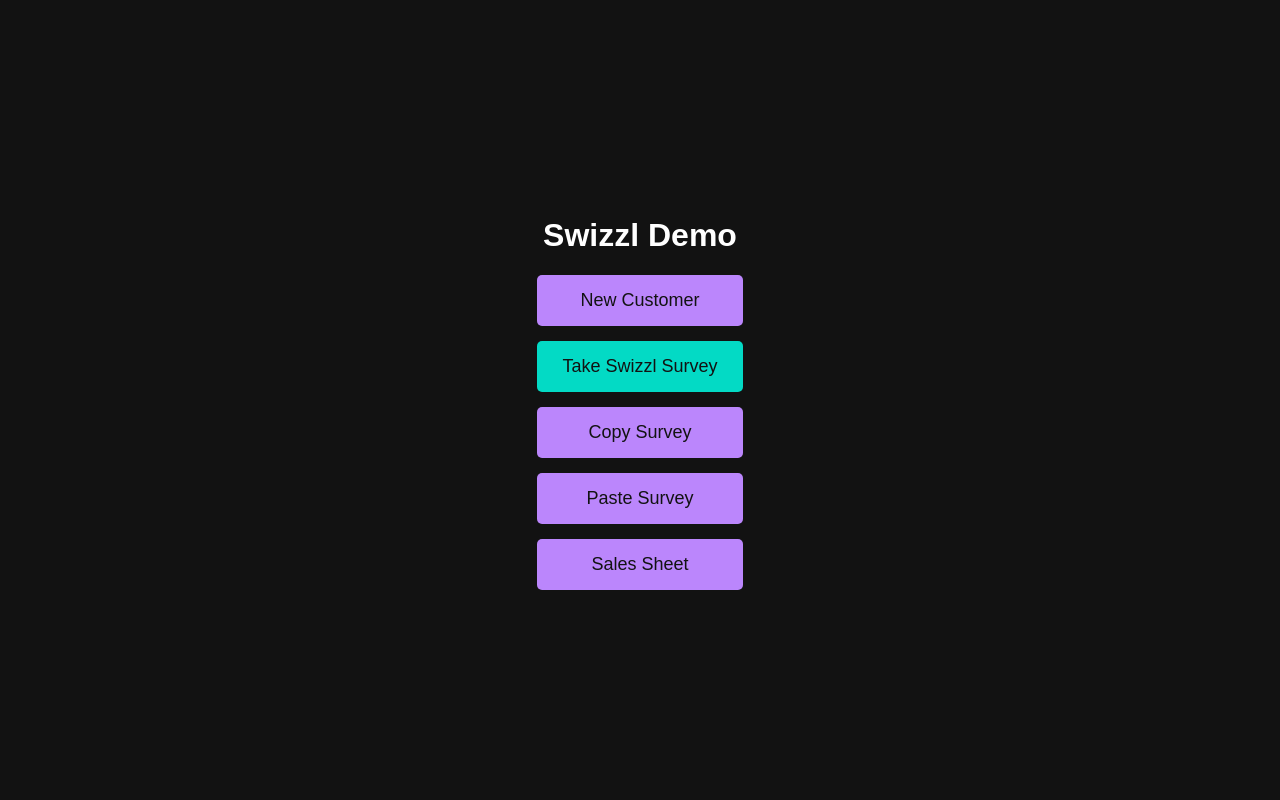
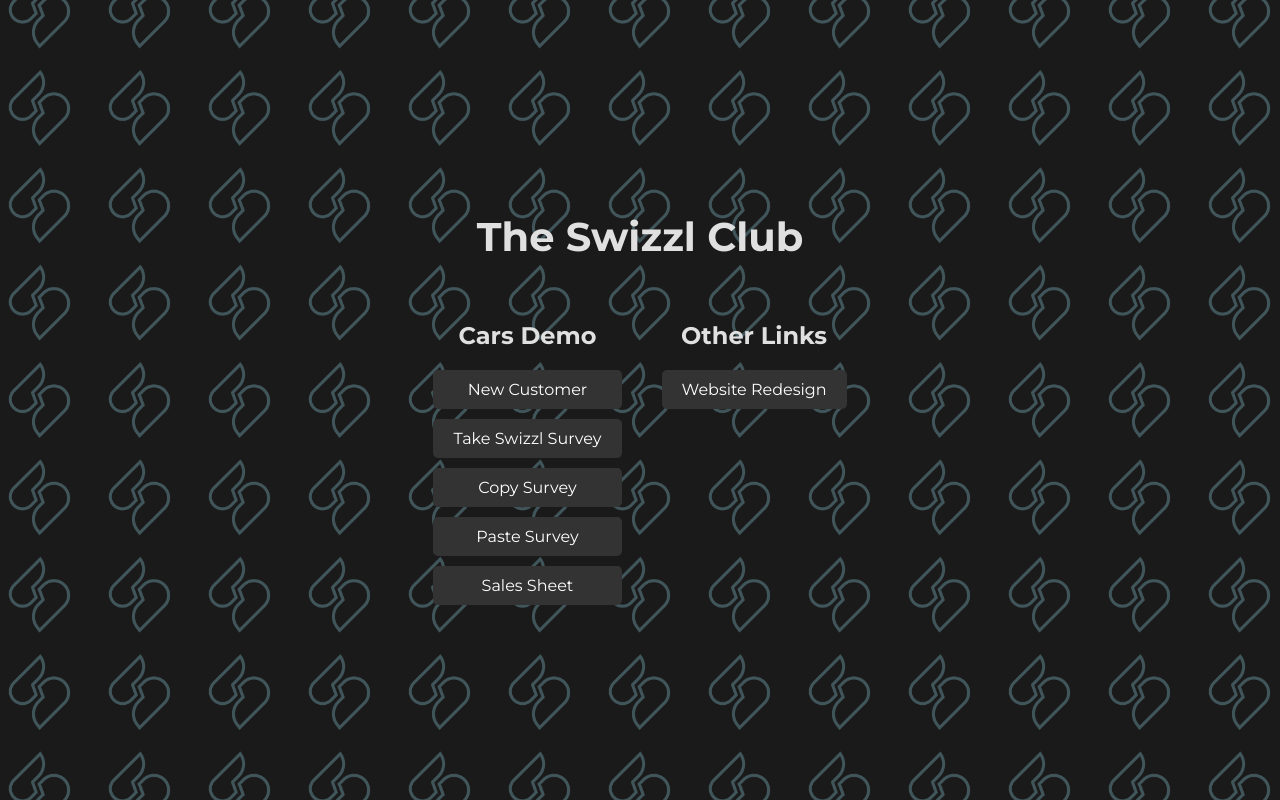
Before and after one commit to davidkrandall/club, a plain HTML site: page index.html in a window 1280 px wide. Drawn offline with Linux system fonts and the light colour scheme.

Commit message:
added website redesign

```diff
--- a/index.html
+++ b/index.html
@@ -3,56 +3,97 @@
 <head>
     <meta charset="UTF-8">
     <meta name="viewport" content="width=device-width, initial-scale=1.0">
-    <title>Swizzl Demo</title>
+    <title>Swizzl Club</title>
+    <link href="https://fonts.googleapis.com/css2?family=Montserrat:wght@400;700&display=swap" rel="stylesheet">
     <style>
         body {
-            font-family: Arial, sans-serif;
+            font-family: 'Montserrat', Arial, sans-serif;
             display: flex;
             justify-content: center;
             align-items: center;
             height: 100vh;
             margin: 0;
-            background-color: #121212;
+            background-color: #1a1a1a;
             color: #e0e0e0;
+            background-image: url('transparentlogo.png');
+            background-repeat: repeat;
+            background-size: 100px;
+            background-position: center;
         }
+
         .container {
+            display: flex;
+            gap: 40px;  /* Space between columns */
+        }
+
+        .column {
             text-align: center;
         }
-        h1 {
-            color: #ffffff;
+
+        h2 {
+            color: #e0e0e0;
+            margin-bottom: 20px;
         }
+
         .button {
             display: block;
-            margin: 15px 0;
-            padding: 15px 25px;
-            font-size: 18px;
-            color: #121212;
-            background-color: #bb86fc;
+            padding: 10px 20px;
+            margin: 10px 0;
+            background-color: #333;
+            color: white;
             text-decoration: none;
             border-radius: 5px;
-            transition: background-color 0.3s, color 0.3s;
+            text-align: center;
+            transition: background-color 0.3s;
         }
+
         .button:hover {
-            background-color: #3700b3;
-            color: #ffffff;
+            background-color: #444;
         }
-        .highlight-button {
-            background-color: #03dac5;
+
+        h1 {
+            color: #e0e0e0;
+            margin-bottom: 40px;
+            font-size: 2.5em;
+            text-align: center;
         }
-        .highlight-button:hover {
-            background-color: #018786;
-            color: #ffffff;
+
+        .page-container {
+            display: flex;
+            flex-direction: column;
+            align-items: center;
+        }
+
+        /* Add this media query for mobile devices */
+        @media (max-width: 768px) {
+            .container {
+                flex-direction: column;
+                gap: 20px;  /* Reduced space between stacked columns */
+            }
+
+            h1 {
+                font-size: 2em;  /* Slightly smaller title on mobile */
+            }
         }
     </style>
 </head>
 <body>
-    <div class="container">
-        <h1>Swizzl Demo</h1>
-        <a href="https://airtable.com/apppgCUAbyxEZzMG3/pagjFEItVtGVsRsSd/form" class="button" target="_blank">New Customer</a>
-        <a href="https://cars.swizzl.ai/" class="button highlight-button" target="_blank">Take Swizzl Survey</a>
-        <a href="https://console.swizzl.ai/dashboard?country=NA&subdomain=cars&device_type=all" class="button" target="_blank">Copy Survey</a>
-        <a href="https://airtable.com/apppgCUAbyxEZzMG3/paglRCHQWlEW1K1Rf/form" class="button" target="_blank">Paste Survey</a>
-        <a href="https://airtable.com/apppgCUAbyxEZzMG3/shrCOvVfQIFjGTtQp?g9Gky=recBqYKKJmn5rgHzV" class="button" target="_blank">Sales Sheet</a>
+    <div class="page-container">
+        <h1>The Swizzl Club</h1>
+        <div class="container">
+            <div class="column">
+                <h2>Cars Demo</h2>
+                <a href="https://airtable.com/apppgCUAbyxEZzMG3/pagjFEItVtGVsRsSd/form" class="button" target="_blank">New Customer</a>
+                <a href="https://cars.swizzl.ai/" class="button" target="_blank">Take Swizzl Survey</a>
+                <a href="https://console.swizzl.ai/dashboard?country=NA&subdomain=cars&device_type=all" class="button" target="_blank">Copy Survey</a>
+                <a href="https://airtable.com/apppgCUAbyxEZzMG3/paglRCHQWlEW1K1Rf/form" class="button" target="_blank">Paste Survey</a>
+                <a href="https://airtable.com/apppgCUAbyxEZzMG3/shrCOvVfQIFjGTtQp?g9Gky=recBqYKKJmn5rgHzV" class="button" target="_blank">Sales Sheet</a>
+            </div>
+            <div class="column">
+                <h2>Other Links</h2>
+                <a href="https://swizzl-ai.github.io/marketingsite/" class="button" target="_blank">Website Redesign</a>
+            </div>
+        </div>
     </div>
 </body>
 </html>
```
Also changed, not shown: transparentlogo.png (added).
